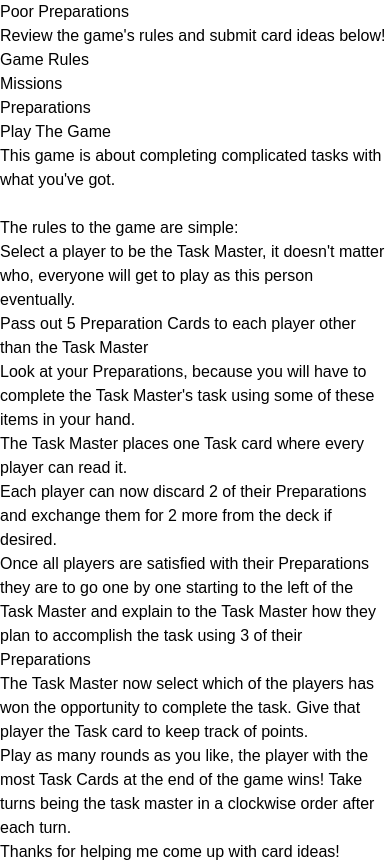
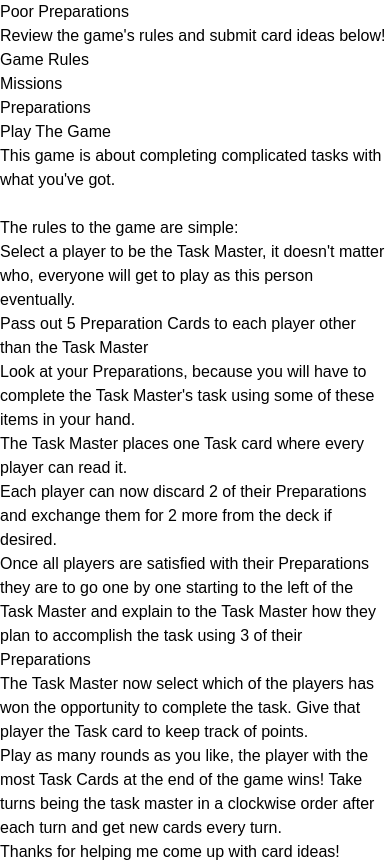
Before and after one commit to NeusFear/card-idea-app, a Next.js app: page / in a window 390 px wide. Built offline with nearby package versions, Linux system fonts and the light colour scheme.

Commit message:
Fix a few errors and some mobile issues and update rules

```diff
--- a/src/components/Game.tsx
+++ b/src/components/Game.tsx
@@ -92,7 +92,7 @@ function TaskMasterTest() {
                         <TestCard key={index} card={card} cycleCard={() => setCardRandom(index)}/>
                     ))}
                 </div>
-                <button className="bg-red-400 rounded-xl hover:bg-red-500 w-60 p-2 font-bold text-white" onClick={() => setCardsRandom()}>Refresh Mission</button>
+                <button className="bg-red-400 rounded-xl hover:bg-red-500 w-60 p-2 font-bold text-white mb-10" onClick={() => setCardsRandom()}>Refresh Mission</button>
             </div>
         )
     }
@@ -157,11 +157,11 @@ function PreparerTest() {
         return(
             <div className="flex flex-col overflow-x-hidden gap-4 items-center">
                 <p className="font-bold text-gray-600 text-lg">Click on a card to cycle it for a new one</p>
-                <button className="flex flex-row flex-wrap p-4 gap-4 justify-center items-center text-center">
+                <div className="flex flex-row flex-wrap p-4 gap-4 justify-center items-center text-center">
                     {cards.map((card, index) => (
                         <TestCard key={index} card={card} cycleCard={() => setCardRandom(index)} />
                     ))}
-                </button>
+                </div>
                 <button className="bg-red-400 rounded-xl hover:bg-red-500 w-60 p-2 font-bold text-white mb-10" onClick={() => setCardsRandom()}>Refresh Cards</button>
             </div>
         )
@@ -170,7 +170,7 @@ function PreparerTest() {
 
 function TestCard({card, cycleCard} : {card: NewCard, cycleCard: () => void} ) {
     return (
-        <button className="group bg-gray-700 lg:hover:-translate-y-6 transition-transform p-3 rounded-xl h-[320px] w-[240px] content-center flex flex-col" onClick={() => cycleCard()}>
+        <button className="group bg-gray-700 lg:hover:-translate-y-6 transition-transform p-3 rounded-xl h-[320px] w-[240px] content-center flex flex-col text-center" onClick={() => cycleCard()}>
             <p className="text-white font-semibold text-2xl flex-grow content-center">{card?.desc}</p>
             <p className="transform translate-y-10 opacity-0 lg:group-hover:opacity-100 transition-opacity">Cycle Card</p>
         </button>
--- a/src/components/Rules.tsx
+++ b/src/components/Rules.tsx
@@ -14,7 +14,7 @@ function Rules() {
                 <li>Each player can now discard 2 of their Preparations and exchange them for 2 more from the deck if desired.</li>
                 <li>Once all players are satisfied with their Preparations they are to go one by one starting to the left of the Task Master and explain to the Task Master how they plan to accomplish the task using 3 of their Preparations</li>
                 <li>The Task Master now select which of the players has won the opportunity to complete the task. Give that player the Task card to keep track of points.</li>
-                <li>Play as many rounds as you like, the player with the most Task Cards at the end of the game wins! Take turns being the task master in a clockwise order after each turn.</li>
+                <li>Play as many rounds as you like, the player with the most Task Cards at the end of the game wins! Take turns being the task master in a clockwise order after each turn and get new cards every turn.</li>
             </ul>
         </div>
     );
```
